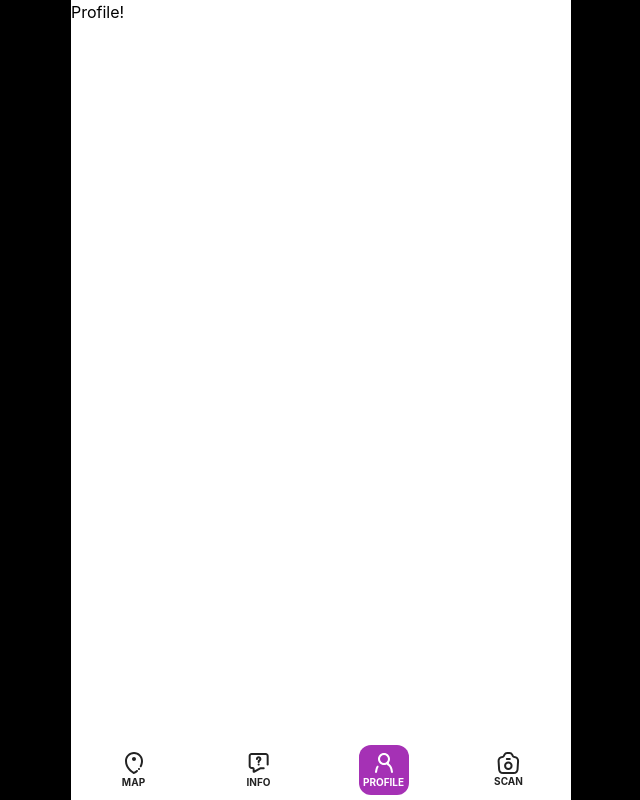
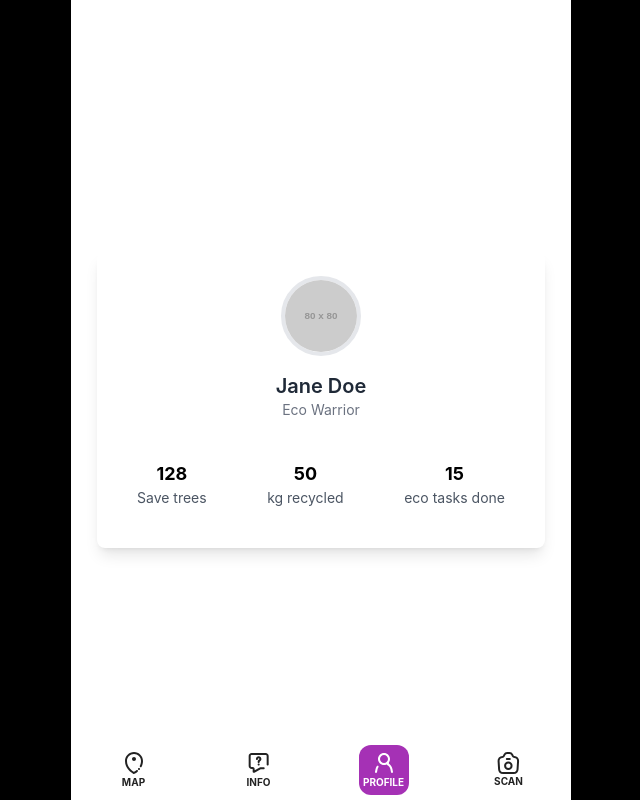
Before and after one commit to Purple-Box-CY/web, a React (Create React App) app: page /profile in a window 1280 px wide. Shown: the whole page, without its empty margins (319-959 px from the left). Built offline with nearby package versions, Linux system fonts and the light colour scheme; no server answers.

Commit message:
feat: add mock template for user page

```diff
--- a/src/pages/profile.tsx
+++ b/src/pages/profile.tsx
@@ -4,7 +4,36 @@ import React from "react";
 const ProfilePage = () => {
   return (
     <div className={"h-svh bg-white"}>
-      Profile!
+      <div className="flex items-center justify-center min-h-screen">
+        <div className="bg-white rounded-lg shadow-lg p-6 max-w-md w-full">
+          <div className="flex items-center justify-center">
+            <img
+              src="https://via.placeholder.com/80"
+              alt="User Avatar"
+              className="w-20 h-20 rounded-full border-4"
+            />
+          </div>
+          <div className="text-center mt-4">
+            <h2 className="text-xl font-semibold text-gray-800">Jane Doe</h2>
+            <p className="text-gray-500 text-sm">Eco Warrior</p>
+          </div>
+          <div className="mt-6 flex justify-between items-center p-4 rounded-lg">
+            <div className="text-center">
+              <p className="text-lg font-bold">128</p>
+              <p className="text-sm text-gray-600">Save trees</p>
+            </div>
+            <div className="text-center">
+              <p className="text-lg font-bold">50</p>
+              <p className="text-sm text-gray-600">kg recycled</p>
+            </div>
+            <div className="text-center">
+              <p className="text-lg font-bold">15</p>
+              <p className="text-sm text-gray-600">eco tasks done</p>
+            </div>
+          </div>
+        </div>
+      </div>
+
       <Menu />
     </div>
   );
```
